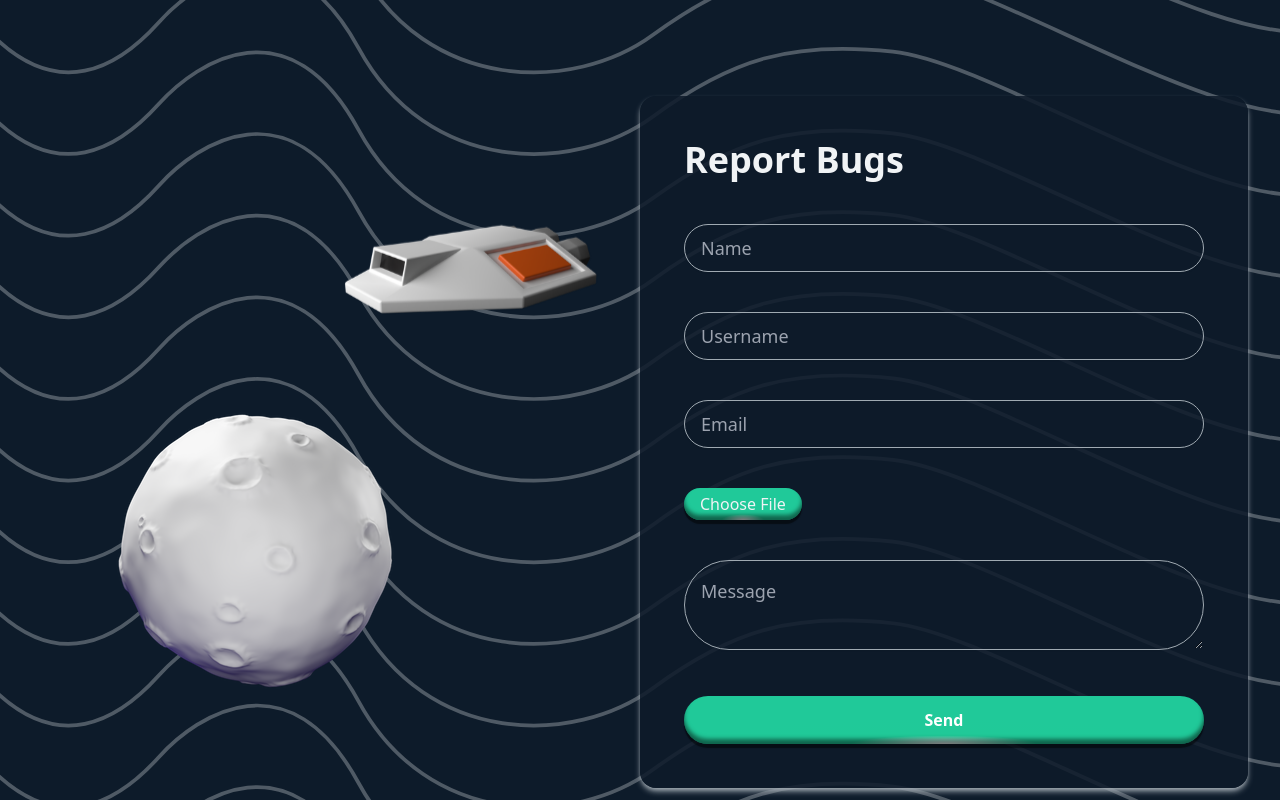
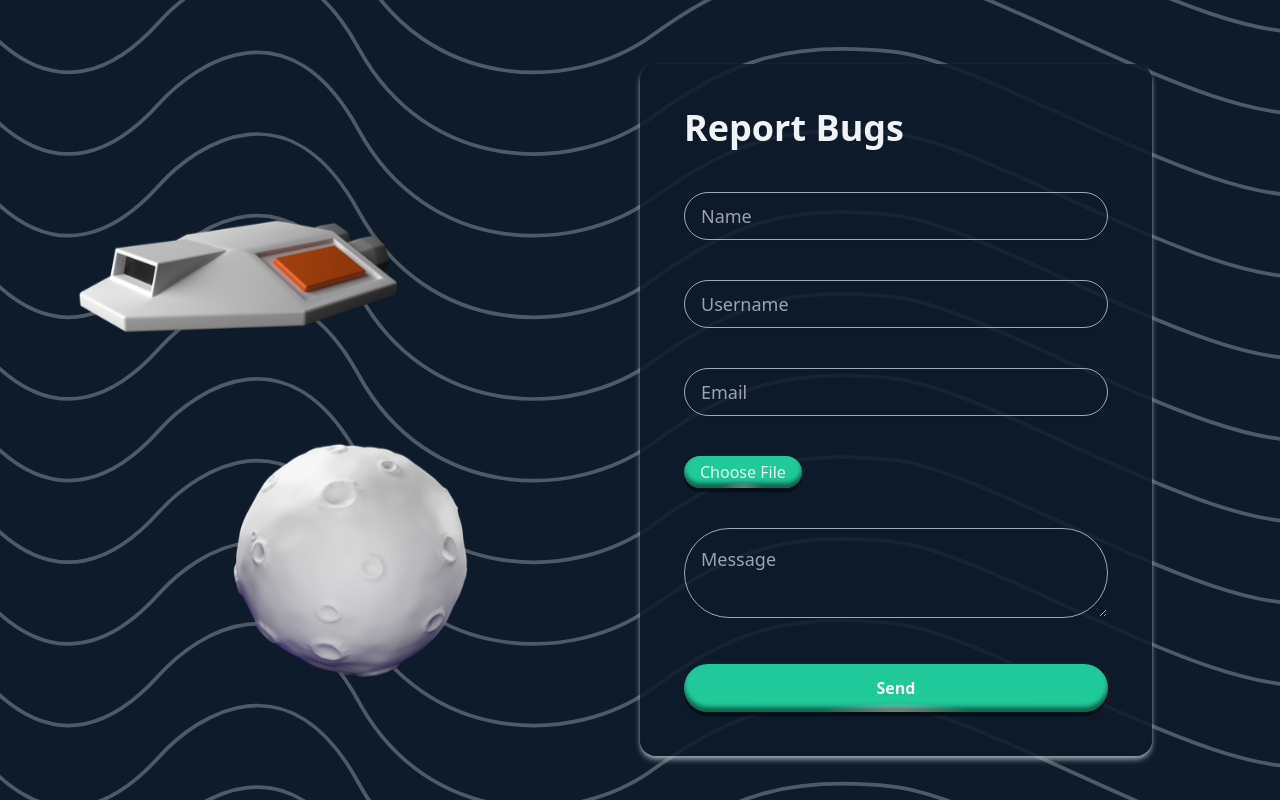
Before and after one commit to NduNdu21/stake.city-ndudev, a React (Create React App) app: page /bug-report in a window 1280 px wide. Built offline with nearby package versions, Linux system fonts and the light colour scheme; no server answers; a web font is replaced by a local one.

Commit message:
added responsivity for form div, changed padding of page

```diff
--- a/src/components/Layout.jsx
+++ b/src/components/Layout.jsx
@@ -14,15 +14,15 @@ export default function Layout() {
     };
 
     return (
-        <section className="bg-wavy-pattern bg-cover bg-[#0D1B2A] bg-no-repeat min-h-screen py-24">
+        <section className="bg-wavy-pattern bg-cover bg-[#0D1B2A] bg-no-repeat min-h-screen py-16">
             <div className="mx-auto max-w-7xl px-4 sm:px-6 lg:px-8">
                 <div className="grid lg:grid-cols-2 grid-cols-1">
                     <div className="lg:mb-0 mb-10">
                         <div className="group w-full h-full">
                             <div className="relative h-full">
                                 {/* <img src={bgImage} alt="" className="w-full h-full lg:rounded-l-2xl rounded-2xl bg-blend-multiply bg-[#0D1B2A] object-cover shadow-lg shadow-black"/> */}
-                                <img src={moon} alt="moon" className="absolute bottom-8"/>
-                                <img src={rocket} alt="rocket" className={`absolute right-4 size-1/2 ${styles.float}`}/>
+                                <img src={moon} alt="moon" className={`absolute left-8 sm:left-16 md:left-32 bottom-2 sm:bottom-5 w-40 sm:w-64 md:w-96 h-auto ${styles.float}`}/>
+                                <img src={rocket} alt="rocket" className={`absolute right-8 sm:right-16 md:right-52 top-2 sm:top-5 w-40 sm:w-64 md:w-96 h-auto ${styles.float}`}/>
 
                                 <h1 className="text-[#F0F3F5] text-4xl font-bold leading-10 absolute top-11 left-11 opacity-0">Report</h1>
                                 <div className="absolute bottom-0 w-full lg:p-11 p-5">
@@ -31,7 +31,7 @@ export default function Layout() {
                             </div>
                         </div>
                     </div>
-                    <div className="bg-[#0D1B2A]/85 p-5 lg:p-11 lg:rounded-r-2xl rounded-2xl shadow-md shadow-[#A0AAB2]">
+                    <div className="relative bg-[#0D1B2A]/85 p-5 lg:p-11 lg:rounded-r-2xl rounded-2xl shadow-md shadow-[#A0AAB2] w-full max-w-xs sm:max-w-sm md:max-w-md lg:max-w-lg">
                         <h2 className="text-[#F0F3F5] text-4xl font-semibold leading-10 mb-11">Report Bugs</h2>
                         <input type="text" className="w-full h-12 text-[#F0F3F5] placeholder-gray-400  shadow-sm bg-transparent text-lg font-normal leading-7 rounded-full border border-[#A0AAB2] focus:outline-none pl-4 mb-10" placeholder="Name"/>
                         <input type="text" className="w-full h-12 text-[#F0F3F5] placeholder-gray-400 shadow-sm bg-transparent text-lg font-normal leading-7 rounded-full border border-[#A0AAB2] focus:outline-none pl-4 mb-10" placeholder="Username"/>
```
